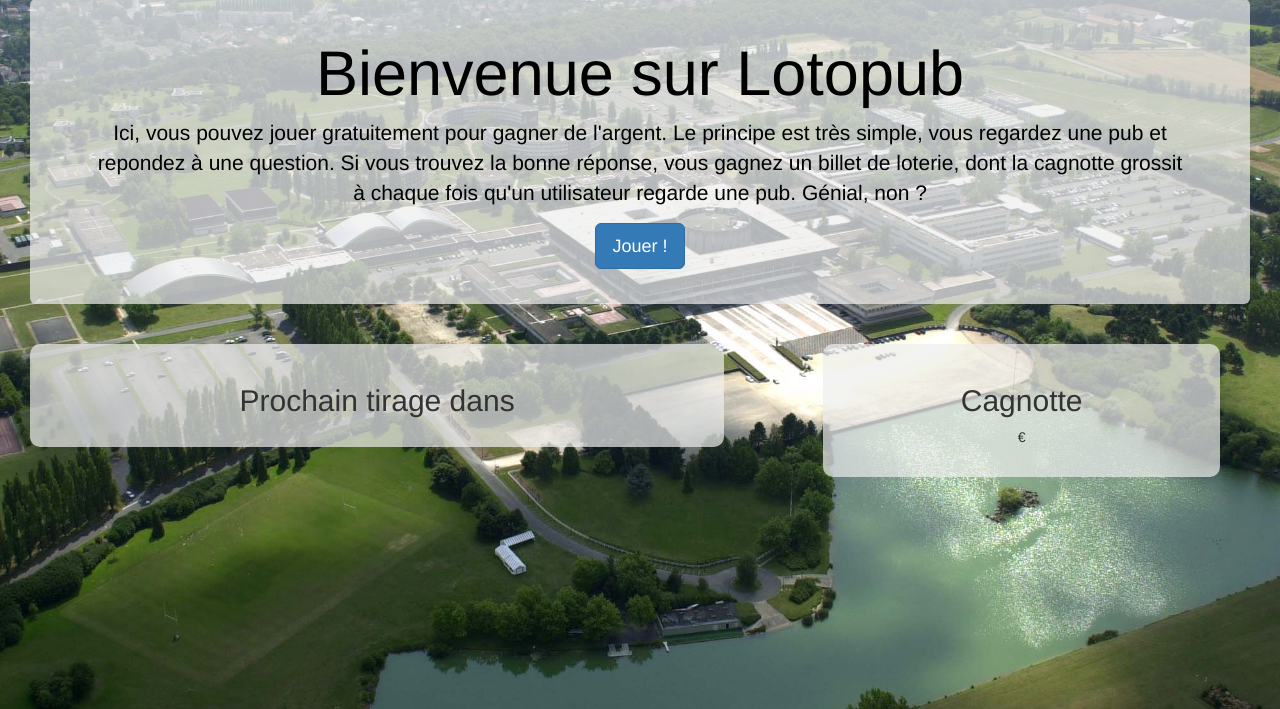
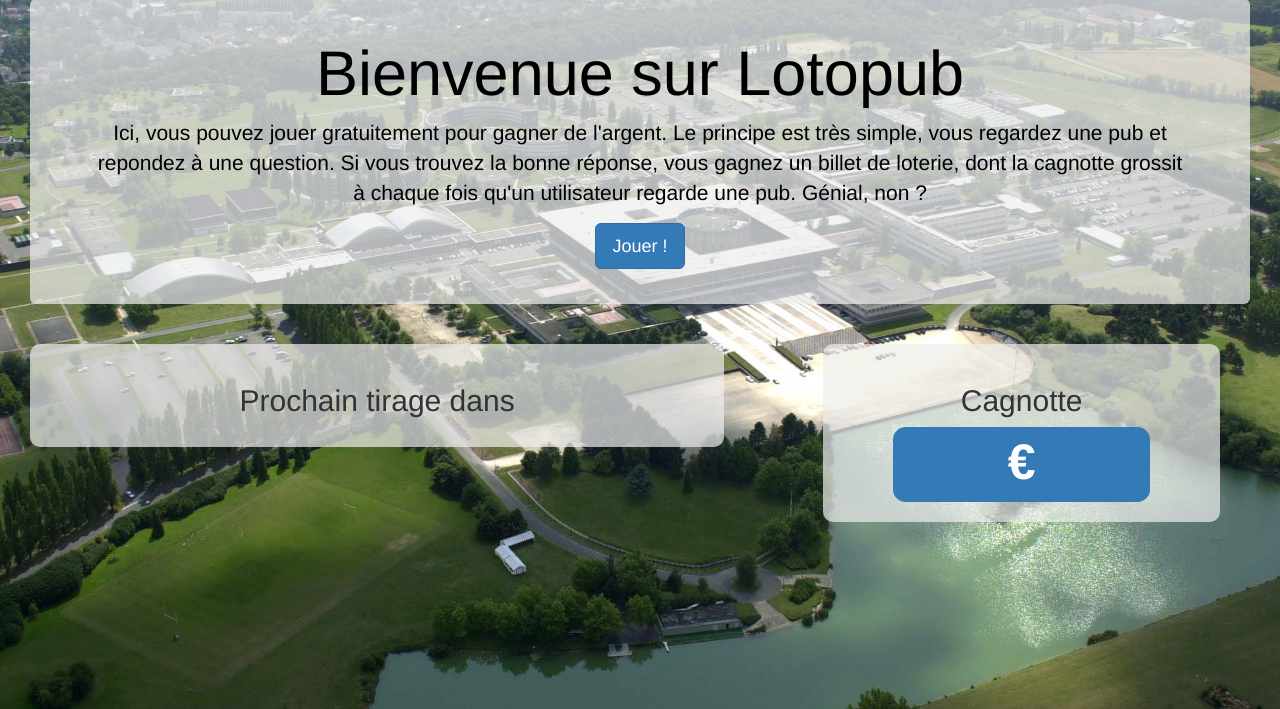
Before and after one commit to antoinedandi/modal_web, a PHP site: page / in a window 1280 px wide. Shown: the part 91-800 px from the top of the page. Run offline with PHP 8.4, Linux system fonts and the light colour scheme; data that the repository does not hold is empty; a stand-in replaces the project's code that opens the database connection.

Commit message:
loterie upgradée (transfert cagnote client..)

```diff
--- a/admin/effectuerTirage.php
+++ b/admin/effectuerTirage.php
@@ -1,6 +1,9 @@
 <?php
 if (isset($_GET['todo']) && $_GET['todo'] == 'doTirage') {
     $gagnant = Utilisateur::tirage_au_sort($dbh);
+    $montant = Cagnotte::getMontant($dbh);
+    Utilisateur::incrementSolde($dbh,$montant,$gagnant);
+    Cagnotte::resetMontant($dbh);
     echo "<p class='col-md-12 cadre'>";
     echo "Bravo, $gagnant a gagné la loterie";
     echo "</p>";
--- a/content/content_jouer.php
+++ b/content/content_jouer.php
@@ -63,6 +63,7 @@ if (isset($_SESSION['loggedIn']) && $_SESSION['loggedIn']) {
             $form_values_valid = true;
             echo $form_values_valid;
             Utilisateur::incrementTickets($dbh, $_SESSION["user"]);
+            Cagnotte::updateMontant($dbh, 1);
         } else {
             echo <<<FIN
         <div class="row col-md-8 col-md-offset-2 cadre">
--- a/content/content_welcome.php
+++ b/content/content_welcome.php
@@ -26,7 +26,8 @@
             <h2>Cagnotte</h2>
             <?php
             $montant = Cagnotte::getMontant($dbh);
-            echo "<p> $montant €</p>";
+            //echo "<p> $montant €</p>";
+            echo "<span class='center-block cagnotte label label-primary' style='width:70%'>$montant €</span>";
             ?>
         </div>
     </div>
--- a/css/perso.css
+++ b/css/perso.css
@@ -18,7 +18,6 @@ body {
 }
 
 .jumbotron {
-
     color:black;
 }
 
@@ -91,3 +90,8 @@ video {
     opacity: 0;
 
 }
+
+.cagnotte{
+    text-align: center;
+    font-size: 50px;
+}
--- a/utilities/bdd/utilisateur.php
+++ b/utilities/bdd/utilisateur.php
@@ -73,6 +73,14 @@ class Utilisateur {
         return $sth;
     }
 
+    public static function incrementSolde($dbh,$i,$user){
+        $query="UPDATE `utilisateurs` SET `solde`=`solde`+? WHERE login=?";
+        $sth = $dbh->prepare($query);
+        $sth->setFetchMode(PDO::FETCH_CLASS, 'Utilisateur');
+        $sth->execute(array("$i", "$user"));
+        return $sth;
+    }
+
     public static function tirage_au_sort($dbh) {
         $query = "SELECT login, tickets FROM `utilisateurs`";
         $sth = $dbh->prepare($query);
```
